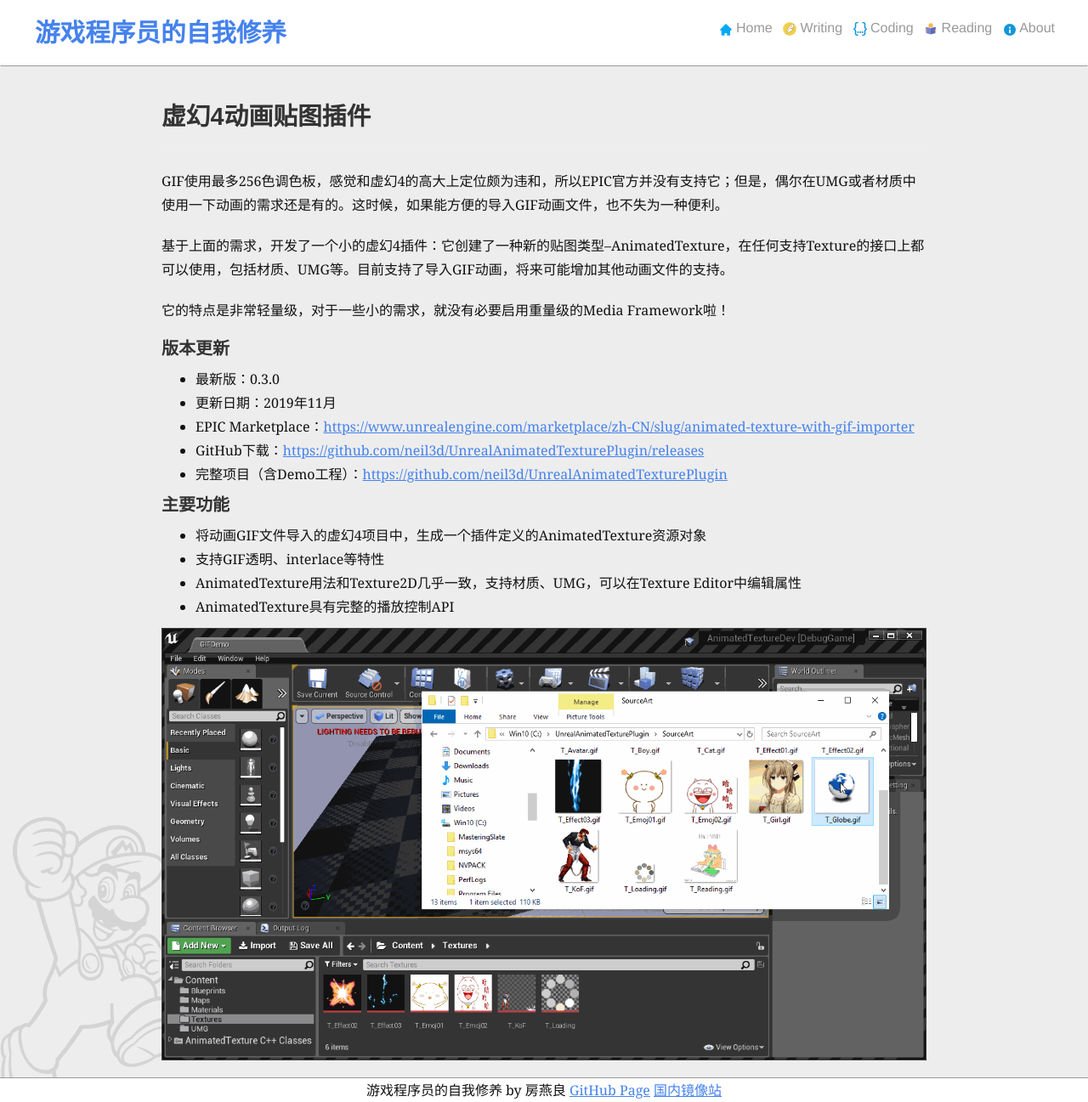
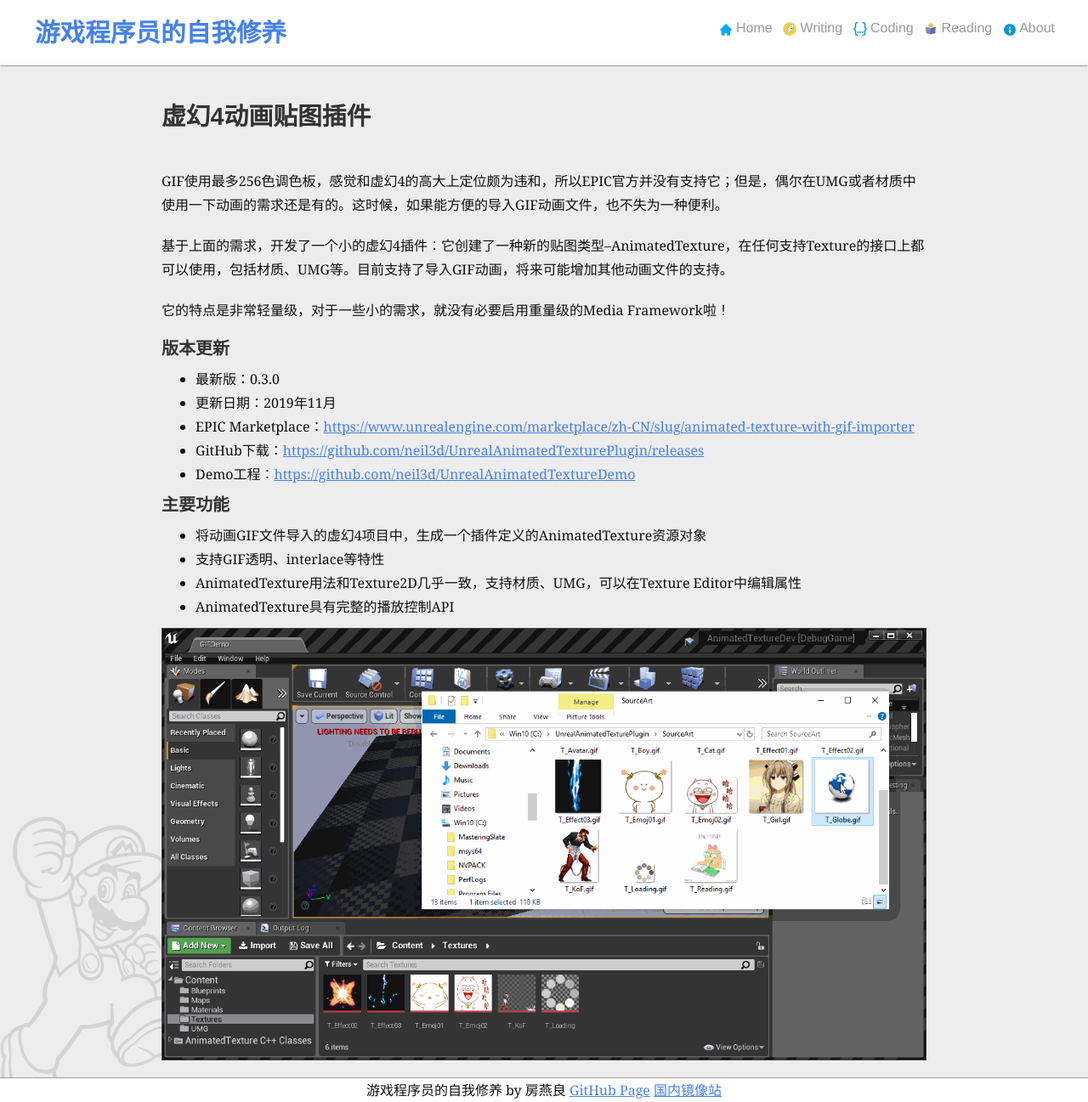
Before and after one commit to neil3d/neil3d.github.io, a Jekyll site: the page built from coding/anim-texture.md, in a window 1280 px wide. Shown: the whole page at 85% size. Built offline with Jekyll 4.4.1, drawn with Linux system fonts in a browser that asks for light colours; comment, search, counter and statistics services are not loaded.

Commit message:
update anim texture plugin doc

```diff
--- a/coding/anim-texture.md
+++ b/coding/anim-texture.md
@@ -18,7 +18,7 @@
 * 更新日期：2019年11月
 * EPIC Marketplace：[https://www.unrealengine.com/marketplace/zh-CN/slug/animated-texture-with-gif-importer](https://www.unrealengine.com/marketplace/zh-CN/slug/animated-texture-with-gif-importer)
 * GitHub下载：[https://github.com/neil3d/UnrealAnimatedTexturePlugin/releases](https://github.com/neil3d/UnrealAnimatedTexturePlugin/releases)
-* 完整项目（含Demo工程）：[https://github.com/neil3d/UnrealAnimatedTexturePlugin](https://github.com/neil3d/UnrealAnimatedTexturePlugin)
+* Demo工程：[https://github.com/neil3d/UnrealAnimatedTextureDemo](https://github.com/neil3d/UnrealAnimatedTextureDemo)
 
 #### 主要功能
 
```
Also changed, not shown: assets/img/unreal/plugins/cover-anim-texture.png.
